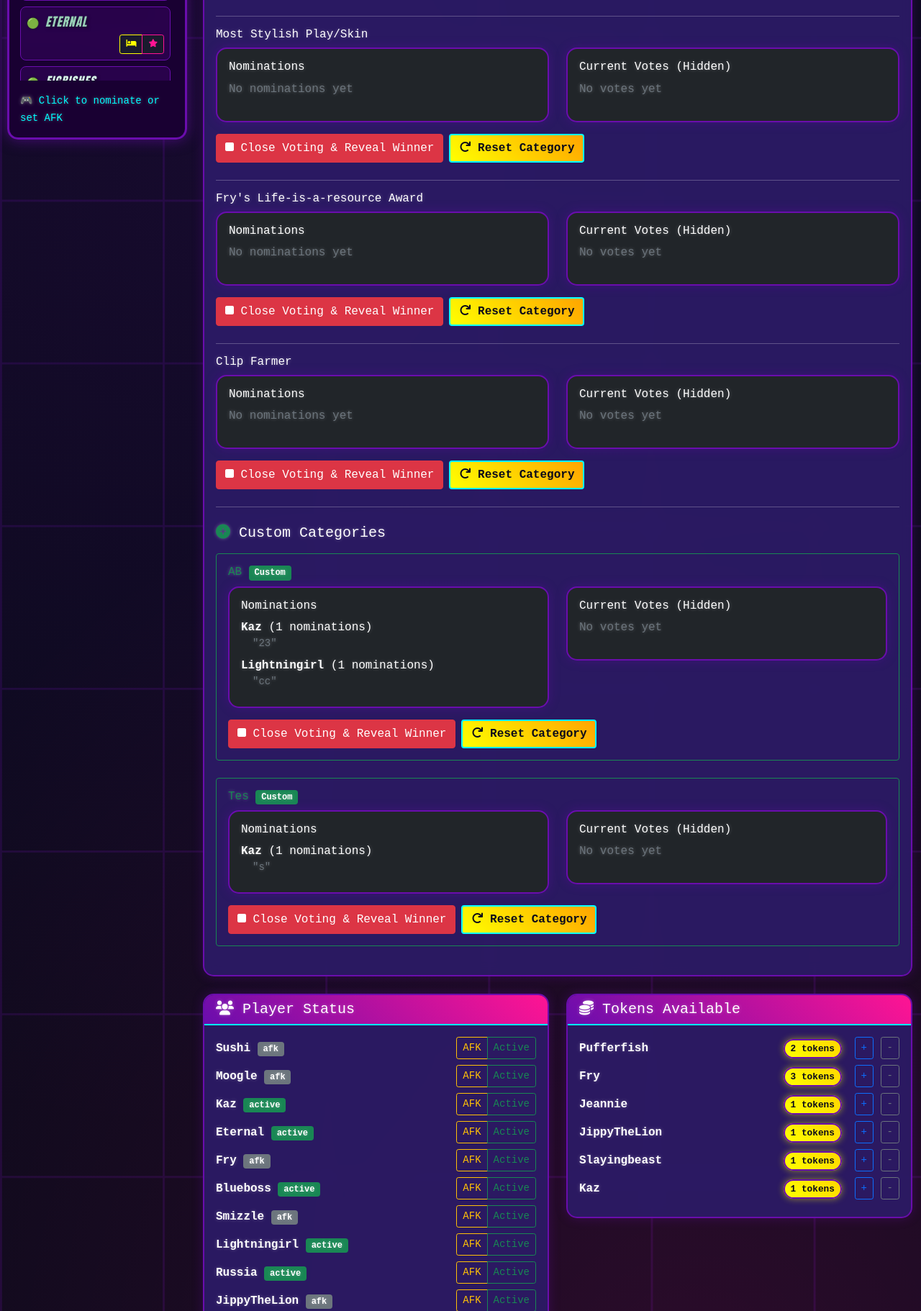
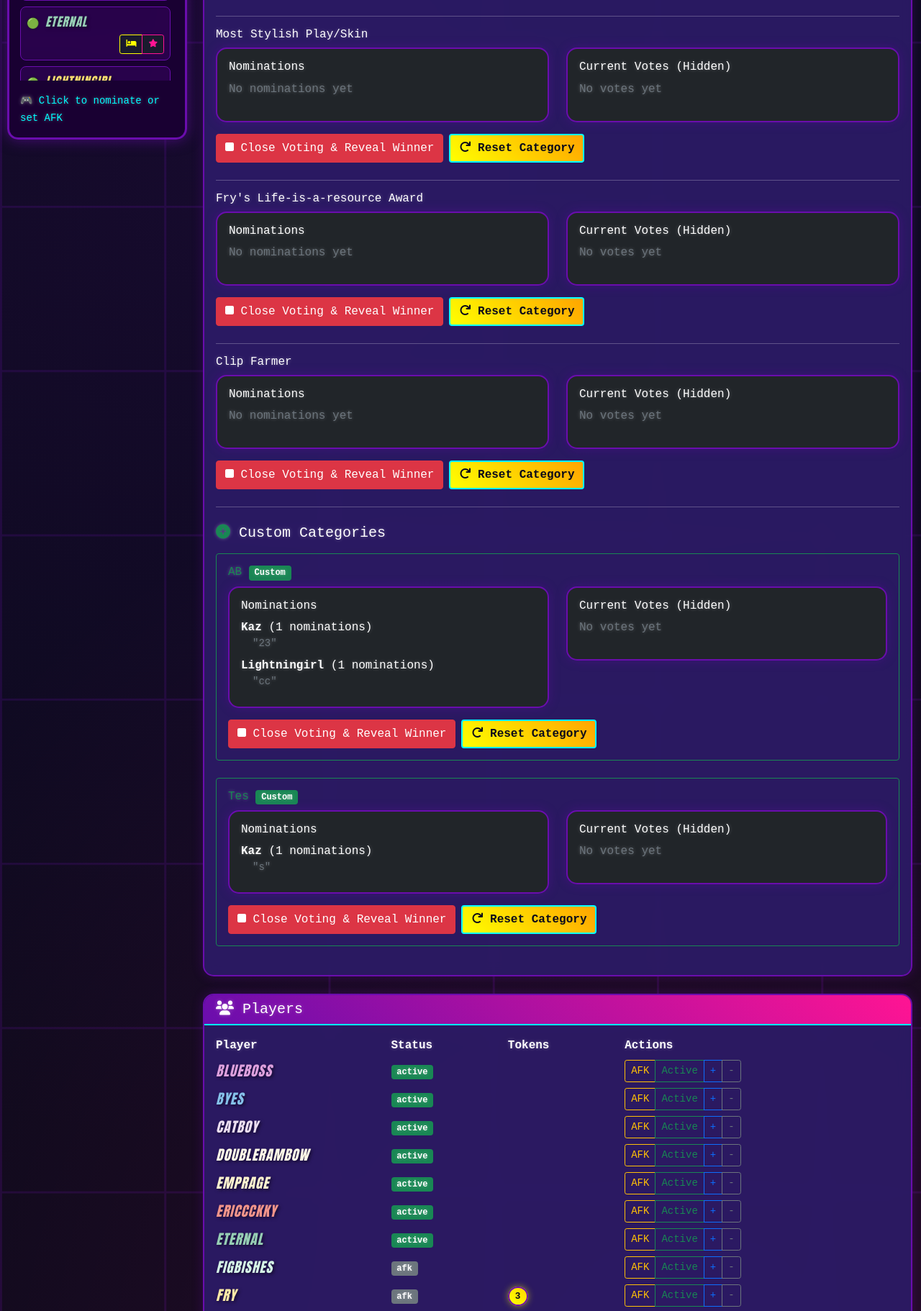
Before and after one commit to oshlern/overwatch-game-night, a Flask app: page /admin in a window 1280 px wide. Shown: the part 627-2449 px from the top of the page at 72% size. Run offline with Flask 3, Linux system fonts and the light colour scheme; some libraries are stand-ins or nearby versions.

Commit message:
admin player list columns

```diff
--- a/overwatch-game-night-app/data/players.json
+++ b/overwatch-game-night-app/data/players.json
@@ -10,7 +10,7 @@
     "wants_support": 1,
     "imported_from": "5v5 - RanksData2.csv",
     "status": "afk",
-    "last_updated": "2025-06-12T22:17:29.081558",
+    "last_updated": "2025-06-14T13:11:55.728996",
     "color": "#FF6B6B"
   },
   "Moogle": {
@@ -24,7 +24,7 @@
     "wants_support": 1,
     "imported_from": "5v5 - RanksData2.csv",
     "status": "afk",
-    "last_updated": "2025-06-14T11:58:24.909420",
+    "last_updated": "2025-06-14T13:11:59.286895",
     "color": "#4ECDC4"
   },
   "Kaz": {
@@ -37,8 +37,8 @@
     "wants_dps": 0,
     "wants_support": 0,
     "imported_from": "5v5 - RanksData2.csv",
-    "status": "active",
-    "last_updated": "2025-06-14T13:03:20.395337",
+    "status": "afk",
+    "last_updated": "2025-06-14T13:08:48.516699",
     "color": "#45B7D1"
   },
   "Eternal": {
@@ -121,8 +121,8 @@
     "wants_dps": 1,
     "wants_support": 1,
     "imported_from": "5v5 - RanksData2.csv",
-    "status": "active",
-    "last_updated": "2025-06-14T12:01:43.332545",
+    "status": "afk",
+    "last_updated": "2025-06-14T13:11:58.722374",
     "color": "#BB8FCE"
   },
   "JippyTheLion": {
@@ -136,7 +136,7 @@
     "wants_support": 0,
     "imported_from": "5v5 - RanksData2.csv",
     "status": "afk",
-    "last_updated": "2025-06-14T11:58:31.030619",
+    "last_updated": "2025-06-14T13:19:43.951941",
     "color": "#85C1E9"
   },
   "Jeannie": {
@@ -178,7 +178,7 @@
     "wants_support": -1,
     "imported_from": "5v5 - RanksData2.csv",
     "status": "active",
-    "last_updated": "2025-06-14T12:37:40.133353",
+    "last_updated": "2025-06-14T13:11:56.239955",
     "color": "#F1948A"
   },
   "Byes": {
@@ -192,7 +192,7 @@
     "wants_support": 1,
     "imported_from": "5v5 - RanksData2.csv",
     "status": "active",
-    "last_updated": "2025-06-14T11:56:22.975199",
+    "last_updated": "2025-06-14T13:11:38.661831",
     "color": "#85C1E9"
   },
   "Slayingbeast": {
@@ -206,7 +206,7 @@
     "wants_support": 0,
     "imported_from": "5v5 - RanksData2.csv",
     "status": "afk",
-    "last_updated": "2025-06-12T22:17:27.112653",
+    "last_updated": "2025-06-14T13:12:00.570425",
     "color": "#D7BDE2"
   },
   "Kotana": {
@@ -233,8 +233,8 @@
     "wants_dps": 1,
     "wants_support": 1,
     "imported_from": "5v5 - RanksData2.csv",
-    "status": "active",
-    "last_updated": "2025-06-14T12:01:43.082467",
+    "status": "afk",
+    "last_updated": "2025-06-14T13:11:56.859583",
     "color": "#F9E79F"
   },
   "GarlicBread": {
@@ -289,8 +289,8 @@
     "wants_dps": 1,
     "wants_support": -1,
     "imported_from": "5v5 - RanksData2.csv",
-    "status": "active",
-    "last_updated": "2025-06-14T13:03:20.392284",
+    "status": "afk",
+    "last_updated": "2025-06-14T13:10:28.660262",
     "color": "#D5F4E6"
   },
   "Emprage": {
@@ -318,7 +318,7 @@
     "wants_support": -1,
     "imported_from": "5v5 - RanksData2.csv",
     "status": "active",
-    "last_updated": "2025-06-14T13:03:20.384814",
+    "last_updated": "2025-06-14T13:11:36.388994",
     "color": "#EBDEF0"
   },
   "Thiccjibooty": {
@@ -331,8 +331,8 @@
     "wants_dps": 0,
     "wants_support": 1,
     "imported_from": "5v5 - RanksData2.csv",
-    "status": "active",
-    "last_updated": "2025-06-14T13:06:18.162613",
+    "status": "afk",
+    "last_updated": "2025-06-14T13:11:59.941390",
     "color": "#D6EAF8"
   },
   "Pickleman": {
@@ -345,8 +345,8 @@
     "wants_dps": 1,
     "wants_support": 1,
     "imported_from": "5v5 - RanksData2.csv",
-    "status": "active",
-    "last_updated": "2025-06-14T13:03:20.397755",
+    "status": "afk",
+    "last_updated": "2025-06-14T13:11:57.528013",
     "color": "#D1F2EB"
   },
   "Doublerambow": {
--- a/overwatch-game-night-app/templates/admin.html
+++ b/overwatch-game-night-app/templates/admin.html
@@ -82,24 +82,38 @@
 
     <!-- Player Management -->
     <div class="row mb-4">
-        <div class="col-md-6">
+        <div class="col-12">
             <div class="card">
                 <div class="card-header">
                     <h5 class="mb-0">
                         <i class="fas fa-users"></i>
-                        Player Status
+                        Players
                     </h5>
                 </div>
                 <div class="card-body">
                     <div id="admin-players-list">
-                        {% for player_name, player_data in players.items() %}
-                        <div class="d-flex justify-content-between align-items-center mb-2">
-                            <span>
-                                <strong>{{ player_name }}</strong>
+                        <div class="row mb-2">
+                            <div class="col-3"><strong>Player</strong></div>
+                            <div class="col-2"><strong>Status</strong></div>
+                            <div class="col-2"><strong>Tokens</strong></div>
+                            <div class="col-5"><strong>Actions</strong></div>
+                        </div>
+                        {% for player_name, player_data in players.items()|sort %}
+                        <div class="row mb-2 align-items-center">
+                            <div class="col-3">
+                                <span class="player-name" style="color: {{ player_data.get('color', '#FFFFFF') }};">{{ player_name }}</span>
+                            </div>
+                            <div class="col-2">
                                 <span class="badge bg-{{ 'secondary' if player_data.get('status') == 'afk' else 'success' }}">
                                     {{ player_data.get('status', 'active') }}
                                 </span>
-                            </span>
+                            </div>
+                            <div class="col-2">
+                                {% if tokens.get(player_name, 0) > 0 %}
+                                <span class="token-badge">{{ tokens.get(player_name, 0) }}</span>
+                                {% endif %}
+                            </div>
+                            <div class="col-5">
                                 <div class="btn-group">
                                     <button class="btn btn-sm btn-outline-warning" onclick="setPlayerStatus('{{ player_name }}', 'afk')">
                                         AFK
@@ -107,37 +121,13 @@
                                     <button class="btn btn-sm btn-outline-success" onclick="setPlayerStatus('{{ player_name }}', 'active')">
                                         Active
                                     </button>
+                                    <button class="btn btn-sm btn-outline-primary" onclick="adjustTokens('{{ player_name }}', 1)">+</button>
+                                    <button class="btn btn-sm btn-outline-secondary" onclick="adjustTokens('{{ player_name }}', -1)">-</button>
+                                </div>
                             </div>
                         </div>
                         {% endfor %}
                     </div>
-                </div>
-            </div>
-        </div>
-
-        <div class="col-md-6">
-            <div class="card">
-                <div class="card-header">
-                    <h5 class="mb-0">
-                        <i class="fas fa-coins"></i>
-                        Tokens Available
-                    </h5>
-                </div>
-                <div class="card-body">
-                    {% if tokens %}
-                        {% for player, token_count in tokens.items() %}
-                        <div class="d-flex justify-content-between align-items-center mb-2">
-                            <span><strong>{{ player }}</strong></span>
-                            <div>
-                                <span class="token-badge me-2">{{ token_count }} tokens</span>
-                                <button class="btn btn-sm btn-outline-primary" onclick="adjustTokens('{{ player }}', 1)">+</button>
-                                <button class="btn btn-sm btn-outline-secondary" onclick="adjustTokens('{{ player }}', -1)">-</button>
-                            </div>
-                        </div>
-                        {% endfor %}
-                    {% else %}
-                        <p class="text-muted">No tokens awarded yet</p>
-                    {% endif %}
                 </div>
             </div>
         </div>
--- a/overwatch-game-night-app/templates/base.html
+++ b/overwatch-game-night-app/templates/base.html
@@ -229,12 +229,12 @@
                     </li>
                     <li class="nav-item">
                         <a class="nav-link" href="{{ url_for('team_balance') }}">
-                            <i class="fas fa-users"></i> Team Balance
+                            <i class="fas fa-users"></i> Teams
                         </a>
                     </li>
                     <li class="nav-item">
                         <a class="nav-link" href="{{ url_for('arcade_picker') }}">
-                            <i class="fas fa-dice"></i> Arcade Picker
+                            <i class="fas fa-dice"></i> Arcade
                         </a>
                     </li>
                     <li class="nav-item">
```
Also changed, not shown: overwatch-game-night-app/templates/team_balance.html (+4 -10 lines). Lines whose indentation alone changed are shown as unchanged.
